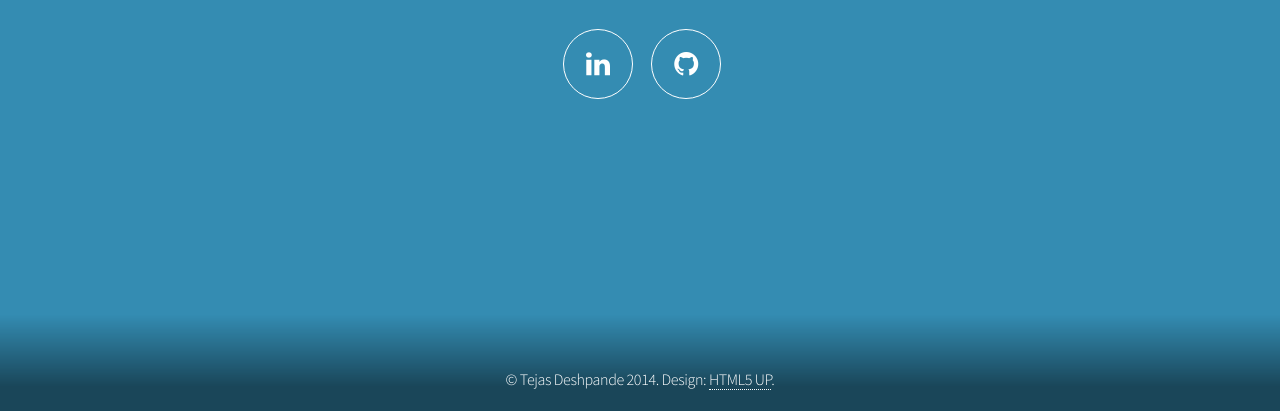
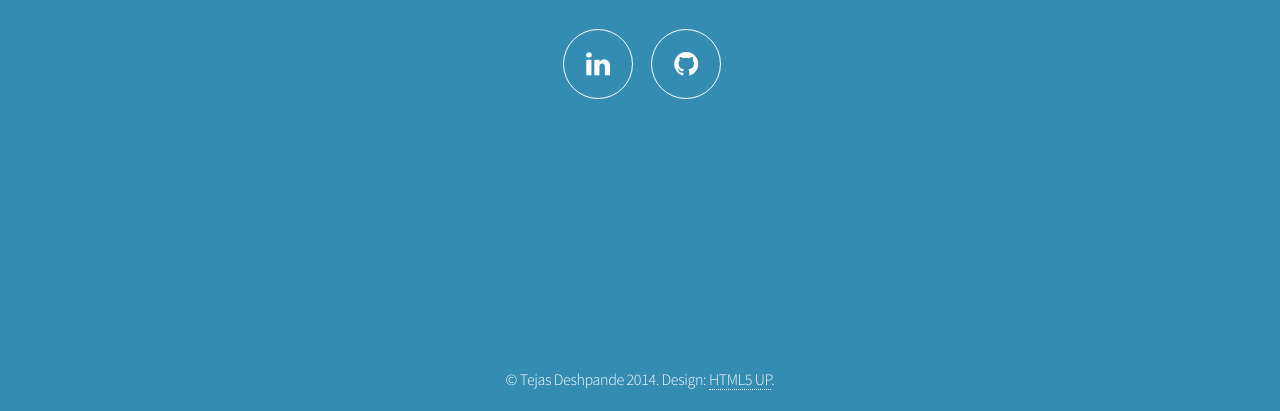
Before and after one commit to tejasd/tejasd.github.io, a plain HTML site: page index.html in a window 1280 px wide. Shown: the part 389-800 px from the top of the page. Drawn offline with Linux system fonts and the light colour scheme.

Commit message:
Updated style

```diff
--- a/css/style.css
+++ b/css/style.css
@@ -91,7 +91,6 @@
 	#bg {
 		/* Set your background with this */
 		background: #348cb2;
-		background-repeat: repeat-x;
 		height: 100%;
 		left: 0;
 		opacity: 1;
@@ -361,11 +360,6 @@
 /* Footer */
 
 	#footer {
-		background-image: -moz-linear-gradient(top, rgba(0,0,0,0), rgba(0,0,0,0.5) 75%);
-		background-image: -webkit-linear-gradient(top, rgba(0,0,0,0), rgba(0,0,0,0.5) 75%);
-		background-image: -o-linear-gradient(top, rgba(0,0,0,0), rgba(0,0,0,0.5) 75%);
-		background-image: -ms-linear-gradient(top, rgba(0,0,0,0), rgba(0,0,0,0.5) 75%);
-		background-image: linear-gradient(top, rgba(0,0,0,0), rgba(0,0,0,0.5) 75%);
 		bottom: 0;
 		cursor: default;
 		height: 6em;
```
